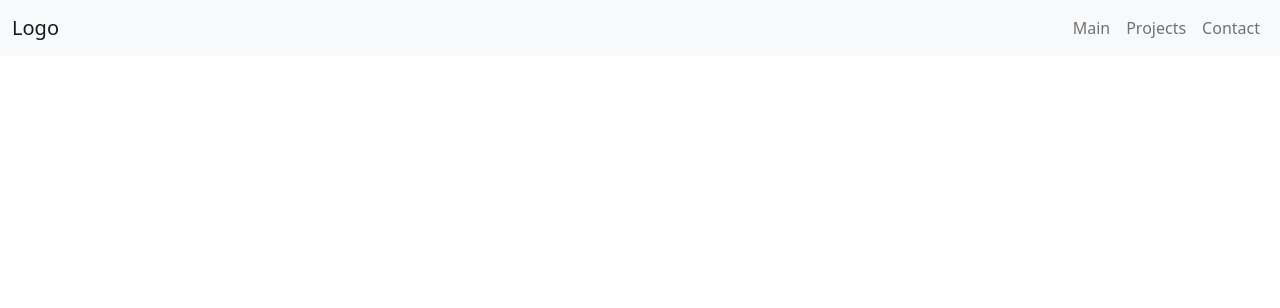
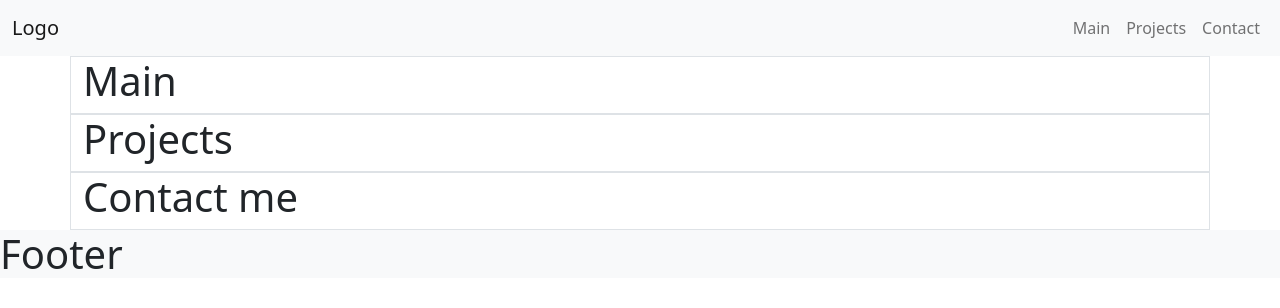
Before and after one commit to covarrubiasseb/portfolio-page, a plain HTML site: page index.html in a window 1280 px wide. Drawn offline with nearby package versions, Linux system fonts and the light colour scheme.

Commit message:
Layout for page sections

```diff
--- a/index.html
+++ b/index.html
@@ -32,6 +32,26 @@
       </div>
     </nav>
 
+    <!-- Main Section -->
+    <div class="border container">
+      <h1>Main</h1>
+    </div>
+
+    <!-- Projects Section -->
+    <div class="border container">
+      <h1>Projects</h1>
+    </div>
+
+    <!-- Contact section -->
+    <div class="border container">
+      <h1>Contact me</h1>
+    </div>
+
+    <!-- Footer -->
+    <footer class="bg-light">
+      <h1>Footer</h1>
+    </footer>
+
     <!-- Javascript dependency -->
     <script src="https://cdn.jsdelivr.net/npm/bootstrap@5.1.3/dist/js/bootstrap.bundle.min.js" integrity="sha384-ka7Sk0Gln4gmtz2MlQnikT1wXgYsOg+OMhuP+IlRH9sENBO0LRn5q+8nbTov4+1p" crossorigin="anonymous"></script>
   </body>
```
